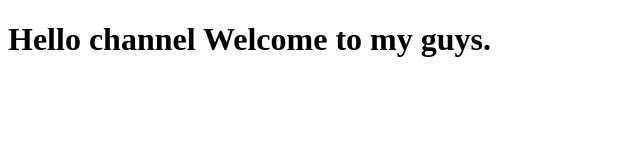
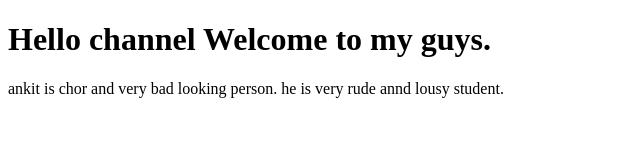
Before and after one commit to rana-anuj/second-semester, a plain HTML site: page index.html in a window 1280 px wide. Shown: the whole page, without its empty margins (0-640 px from the left). Drawn offline with Linux system fonts and the light colour scheme.

Commit message:
second commit

```diff
--- a/index.html
+++ b/index.html
@@ -7,5 +7,7 @@
 </head>
 <body>
     <h1>Hello channel Welcome to my guys.</h1>
+    <p> ankit is chor and very bad looking person.
+         he is very rude annd lousy student.</p>
 </body>
 </html>
```
